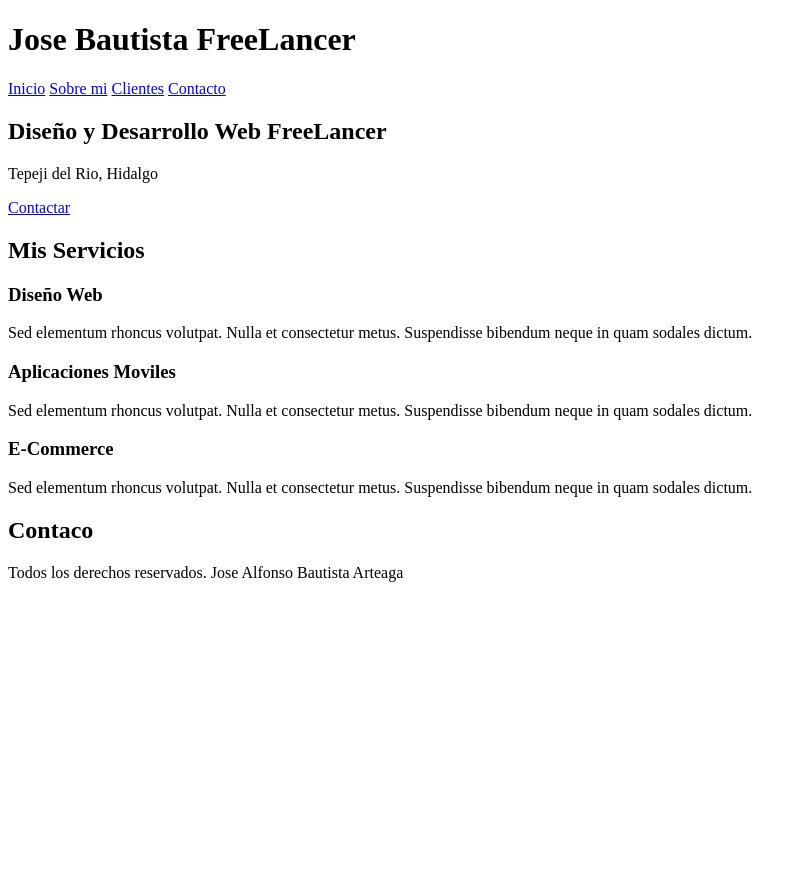
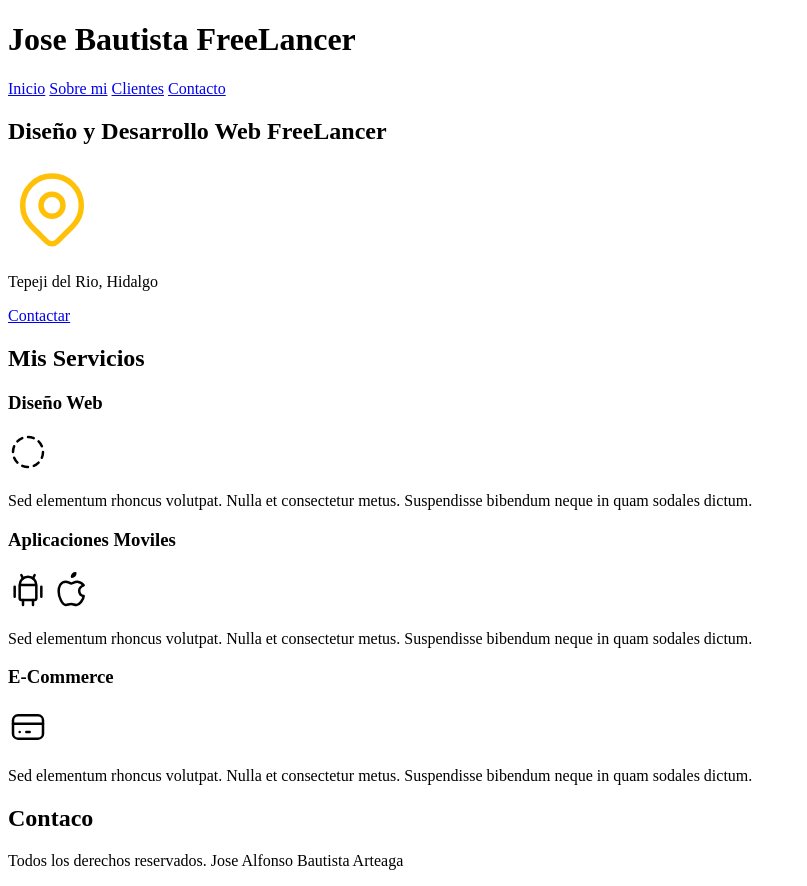
Before and after one commit to JoseAlfonsoB/FREELANCER_PROJECT, a plain HTML site: page index.html in a window 1280 px wide. Shown: the whole page, without its empty margins (0-807 px from the left). Before the commit the page ends 800 px from the top, so only its background shows below. Drawn offline with Linux system fonts and the light colour scheme.

Commit message:
Incorporación de iconos a código HTML.

```diff
--- a/index.html
+++ b/index.html
@@ -18,6 +18,24 @@
 
     <section>
       <h2>Diseño y Desarrollo Web FreeLancer</h2>
+      <svg
+        xmlns="http://www.w3.org/2000/svg"
+        class="icon icon-tabler icon-tabler-map-pin"
+        width="88"
+        height="88"
+        viewBox="0 0 24 24"
+        stroke-width="1.5"
+        stroke="#FFC107"
+        fill="none"
+        stroke-linecap="round"
+        stroke-linejoin="round"
+      >
+        <path stroke="none" d="M0 0h24v24H0z" fill="none" />
+        <path d="M9 11a3 3 0 1 0 6 0a3 3 0 0 0 -6 0" />
+        <path
+          d="M17.657 16.657l-4.243 4.243a2 2 0 0 1 -2.827 0l-4.244 -4.243a8 8 0 1 1 11.314 0z"
+        />
+      </svg>
       <p>Tepeji del Rio, Hidalgo</p>
       <a href="#">Contactar</a>
     </section>
@@ -27,6 +45,28 @@
 
       <section>
         <h3>Diseño Web</h3>
+        <svg
+          xmlns="http://www.w3.org/2000/svg"
+          class="icon icon-tabler icon-tabler-circle-dashed"
+          width="40"
+          height="40"
+          viewBox="0 0 24 24"
+          stroke-width="1.5"
+          stroke="#000000"
+          fill="none"
+          stroke-linecap="round"
+          stroke-linejoin="round"
+        >
+          <path stroke="none" d="M0 0h24v24H0z" fill="none" />
+          <path d="M8.56 3.69a9 9 0 0 0 -2.92 1.95" />
+          <path d="M3.69 8.56a9 9 0 0 0 -.69 3.44" />
+          <path d="M3.69 15.44a9 9 0 0 0 1.95 2.92" />
+          <path d="M8.56 20.31a9 9 0 0 0 3.44 .69" />
+          <path d="M15.44 20.31a9 9 0 0 0 2.92 -1.95" />
+          <path d="M20.31 15.44a9 9 0 0 0 .69 -3.44" />
+          <path d="M20.31 8.56a9 9 0 0 0 -1.95 -2.92" />
+          <path d="M15.44 3.69a9 9 0 0 0 -3.44 -.69" />
+        </svg>
         <p>
           Sed elementum rhoncus volutpat. Nulla et consectetur metus.
           Suspendisse bibendum neque in quam sodales dictum.
@@ -35,6 +75,47 @@
 
       <section>
         <h3>Aplicaciones Moviles</h3>
+        <svg
+          xmlns="http://www.w3.org/2000/svg"
+          class="icon icon-tabler icon-tabler-brand-android"
+          width="40"
+          height="40"
+          viewBox="0 0 24 24"
+          stroke-width="1.5"
+          stroke="#000000"
+          fill="none"
+          stroke-linecap="round"
+          stroke-linejoin="round"
+        >
+          <path stroke="none" d="M0 0h24v24H0z" fill="none" />
+          <path d="M4 10l0 6" />
+          <path d="M20 10l0 6" />
+          <path
+            d="M7 9h10v8a1 1 0 0 1 -1 1h-8a1 1 0 0 1 -1 -1v-8a5 5 0 0 1 10 0"
+          />
+          <path d="M8 3l1 2" />
+          <path d="M16 3l-1 2" />
+          <path d="M9 18l0 3" />
+          <path d="M15 18l0 3" />
+        </svg>
+        <svg
+          xmlns="http://www.w3.org/2000/svg"
+          class="icon icon-tabler icon-tabler-brand-apple"
+          width="40"
+          height="40"
+          viewBox="0 0 24 24"
+          stroke-width="1.5"
+          stroke="#000000"
+          fill="none"
+          stroke-linecap="round"
+          stroke-linejoin="round"
+        >
+          <path stroke="none" d="M0 0h24v24H0z" fill="none" />
+          <path
+            d="M8.286 7.008c-3.216 0 -4.286 3.23 -4.286 5.92c0 3.229 2.143 8.072 4.286 8.072c1.165 -.05 1.799 -.538 3.214 -.538c1.406 0 1.607 .538 3.214 .538s4.286 -3.229 4.286 -5.381c-.03 -.011 -2.649 -.434 -2.679 -3.23c-.02 -2.335 2.589 -3.179 2.679 -3.228c-1.096 -1.606 -3.162 -2.113 -3.75 -2.153c-1.535 -.12 -3.032 1.077 -3.75 1.077c-.729 0 -2.036 -1.077 -3.214 -1.077z"
+          />
+          <path d="M12 4a2 2 0 0 0 2 -2a2 2 0 0 0 -2 2" />
+        </svg>
         <p>
           Sed elementum rhoncus volutpat. Nulla et consectetur metus.
           Suspendisse bibendum neque in quam sodales dictum.
@@ -43,6 +124,26 @@
 
       <section>
         <h3>E-Commerce</h3>
+        <svg
+          xmlns="http://www.w3.org/2000/svg"
+          class="icon icon-tabler icon-tabler-credit-card"
+          width="40"
+          height="40"
+          viewBox="0 0 24 24"
+          stroke-width="1.5"
+          stroke="#000000"
+          fill="none"
+          stroke-linecap="round"
+          stroke-linejoin="round"
+        >
+          <path stroke="none" d="M0 0h24v24H0z" fill="none" />
+          <path
+            d="M3 5m0 3a3 3 0 0 1 3 -3h12a3 3 0 0 1 3 3v8a3 3 0 0 1 -3 3h-12a3 3 0 0 1 -3 -3z"
+          />
+          <path d="M3 10l18 0" />
+          <path d="M7 15l.01 0" />
+          <path d="M11 15l2 0" />
+        </svg>
         <p>
           Sed elementum rhoncus volutpat. Nulla et consectetur metus.
           Suspendisse bibendum neque in quam sodales dictum.
```
